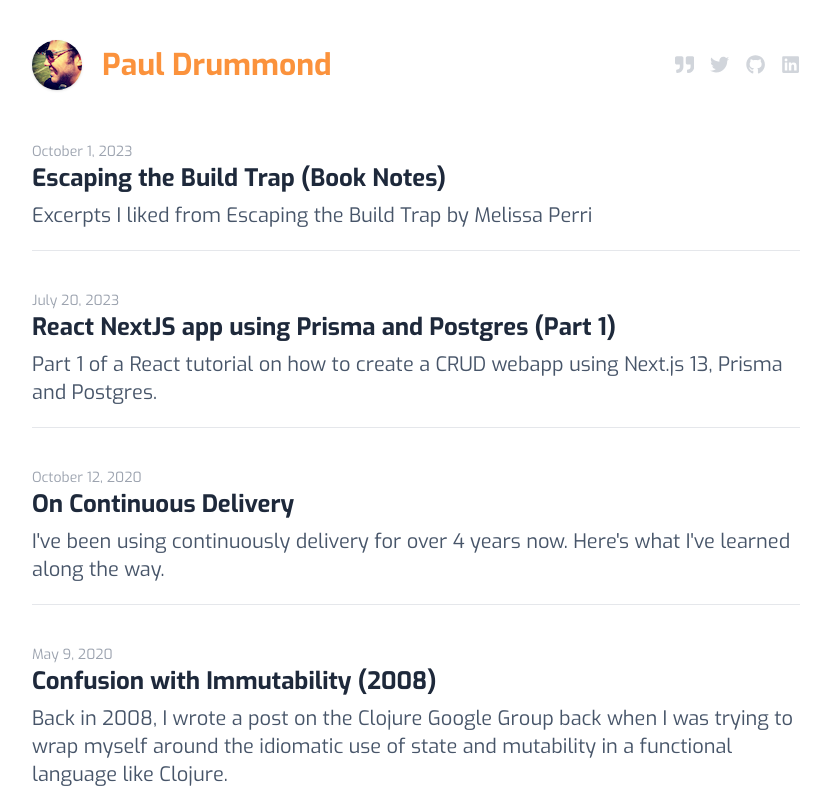
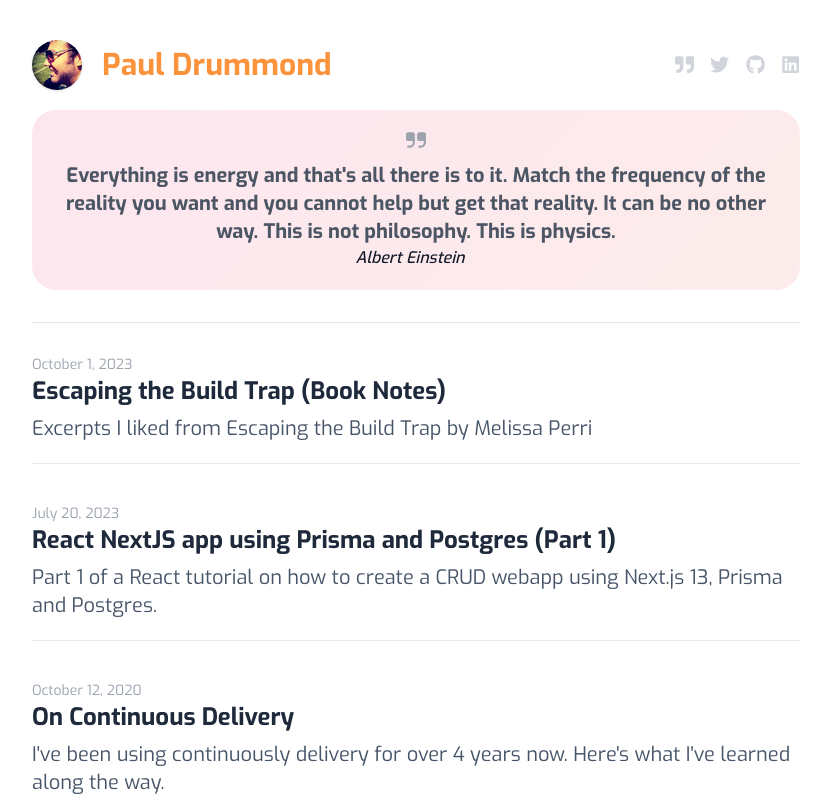
Before and after one commit to pdrummond/pauldrummond-site, a Next.js app: page / in a window 1280 px wide. Shown: the top 800 px of the page, without its empty margins (224-1055 px from the left). Built offline with nearby package versions, Linux system fonts and the light colour scheme.

Commit message:
Added home page quote card

```diff
--- a/src/app/page.tsx
+++ b/src/app/page.tsx
@@ -1,13 +1,18 @@
 import Header from "@/components/Header";
+import HomePageQuote from "@/components/HomePageQuote";
 import PostPreview from "@/components/PostPreview";
 import { getPostsMetaData } from "@/data/posts";
+import { getQuote, getRandomQuoteSlug } from "@/data/quotes";
 
 export default function Home() {
   const postMetadata = getPostsMetaData();
+  const slug = getRandomQuoteSlug();
   return (
     <main>
       <div className="mx-auto max-w-3xl max-sm:max-w-sm max-lg:max-w-lg">
         <Header />
+        <HomePageQuote quote={getQuote(slug)} />
+        <hr className="mt-8" />
         <div className="pt-8 grid gap-10">
           {postMetadata.map((post) => (
             <PostPreview key={post.slug} post={post} />
--- /dev/null
+++ b/src/components/HomePageQuote.tsx
@@ -0,0 +1,30 @@
+import Quote from "@/types/Quote";
+import Link from "next/link";
+
+interface Props {
+  quote: Quote;
+}
+
+export default function HomePageQuote({ quote }: Props) {
+  return (
+    <figure className="max-w-screen-md mx-auto colourful-background text-center p-5 rounded-3xl">
+      <svg
+        className="w-5 h-5 mx-auto mb-3 text-gray-400"
+        aria-hidden="true"
+        xmlns="http://www.w3.org/2000/svg"
+        fill="currentColor"
+        viewBox="0 0 18 14"
+      >
+        <path d="M6 0H2a2 2 0 0 0-2 2v4a2 2 0 0 0 2 2h4v1a3 3 0 0 1-3 3H2a1 1 0 0 0 0 2h1a5.006 5.006 0 0 0 5-5V2a2 2 0 0 0-2-2Zm10 0h-4a2 2 0 0 0-2 2v4a2 2 0 0 0 2 2h4v1a3 3 0 0 1-3 3h-1a1 1 0 0 0 0 2h1a5.006 5.006 0 0 0 5-5V2a2 2 0 0 0-2-2Z" />
+      </svg>{" "}
+      <blockquote>
+        <p className="text-xl font-bold text-gray-600 ">{quote.content}</p>
+        <Link href={`/quote-card/${quote.slug}`}>
+          <cite className="pr-3 font-medium text-gray-900 hover:underline">
+            {quote.cite}
+          </cite>
+        </Link>
+      </blockquote>
+    </figure>
+  );
+}
```
